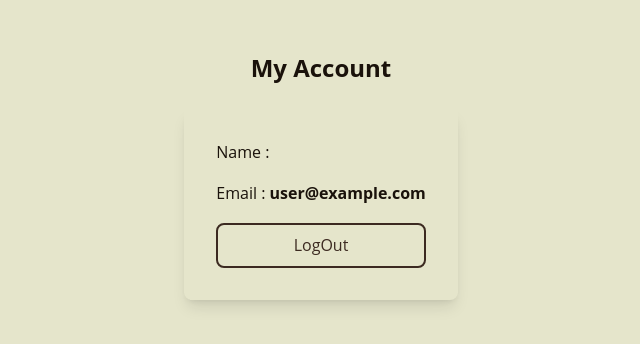
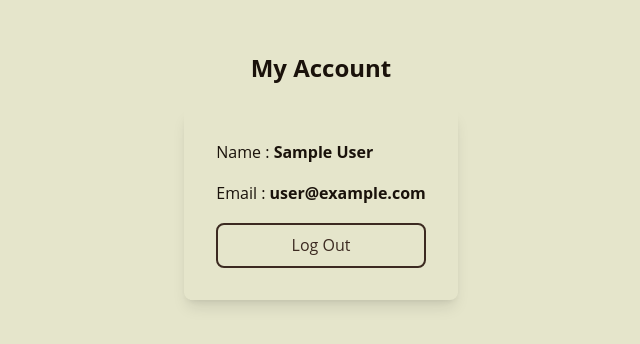
Before and after one commit to NehanZ/IN1621, a Next.js app in the folder React/in1621/: page /account in a window 1280 px wide. Shown: the part 212-556 px from the top of the page, without its empty margins (319-959 px from the left). Built offline with nearby package versions, Linux system fonts and the light colour scheme; no server answers; sample sign-in values are in the browser's storage.

Commit message:
auth done

```diff
--- a/React/in1621/src/app/api/auth/[...nextauth]/route.js
+++ b/React/in1621/src/app/api/auth/[...nextauth]/route.js
@@ -4,42 +4,44 @@ import  connectMongoDB  from "../../../../lib/mongodb";
 import User from "../../../../models/User";
 import bcrypt from "bcryptjs";
 
+export  const authOptions = {
 
-export  const authOptions = {
     providers : [
         CredentialProvider({
             name : "Credentials",
-            credentials : {},
+            credentials: {
+                email: { label: "Email", type: "text" },
+                password: { label: "Password", type: "password" }
+            },
 
             async authorize(credentials) {
                 const { email, password } = credentials;
 
                 try {
                     await connectMongoDB();
-                    const user = await User.findOne({ email});
+                    const user = await User.findOne({ email });
 
-                    if(!user) {
-                       console.log("User not found");
-                        return null;
+                    if (!user) {
+                        throw new Error("user_not_found");
                     }
 
                     const isPasswordCorrect = await bcrypt.compare(password, user.password);
-                    if(!isPasswordCorrect) {
-                       console.log("Invalid password");
-                        return null;
+                    if (!isPasswordCorrect) {
+                        throw new Error("invalid_password");
                     }
 
                     return {
                         id: user._id.toString(),
                         email: user.email,
-                        name: user.name || user.username || email.split("@")[0]
-                      };
+                        name: user.name || user.username || email.split("@")[0],
+                    };
 
                 } catch (error) {
-                    console.error("Error in authorize:", error);
-                    return null;
+                    console.error("Auth error:", error.message);
+                    throw new Error(error.message);
                 }
             }
+
         }),
     ],
     session : {
@@ -47,7 +49,7 @@ export  const authOptions = {
     },
     secret: process.env.NEXTAUTH_SECRET,
     pages : {
-        signIn : "/auth/signin",
+        signIn : "/auth/login",
         // signOut : "/auth/signout",
         // error : "/auth/error",
         // verifyRequest : "/auth/verify-request",
--- a/React/in1621/src/app/auth/login/page.tsx
+++ b/React/in1621/src/app/auth/login/page.tsx
@@ -1,4 +1,3 @@
-'use client';
 import LogInForm from "../../../components/auth/LogInForm"
 import { redirect } from "next/navigation";
 import { getServerSession } from "next-auth";
--- a/React/in1621/src/app/auth/register/page.tsx
+++ b/React/in1621/src/app/auth/register/page.tsx
@@ -1,4 +1,3 @@
-'use client';
 import RegisterForm from "../../../components/auth/RegisterForm";
 import { redirect } from "next/navigation";
 import { getServerSession } from "next-auth";
@@ -7,7 +6,7 @@ import { authOptions } from "../../api/auth/[...nextauth]/route";
 export default async function Register() {
     const session = await getServerSession(authOptions as any);
 
-    if (session) redirect("\account");
+    if (session) redirect("/account");
 
     return (
         <main>
--- a/React/in1621/src/components/auth/LogInForm.tsx
+++ b/React/in1621/src/components/auth/LogInForm.tsx
@@ -21,19 +21,26 @@ export default function LogInForm() {
                 password,
                 redirect: false,
                 callbackUrl: "/",
-            })
+            });
 
-            if (res.error) {
-                setError("Invalid email or password");
+            if (res?.error) {
+                let message = "Login failed.";
+                if (res.error === "user_not_found") {
+                    message = "User does not exist.";
+                } else if (res.error === "invalid_password") {
+                    message = "Incorrect password.";
+                }
+                alert(message); // or setError(message) to show in UI
                 return;
             }
 
-            router.replace("/")
+            router.replace("/");
         } catch (error) {
-            console.error("Error signing in:", error);
+            console.error("Login error:", error);
+            alert("Unexpected error occurred. Try again.");
         }
+    };
 
-    };
 
     return (
         <div className="flex flex-col items-center justify-center min-h-screen" style={{ backgroundColor: '#E5E5CB',marginTop: 0}}>
--- a/React/in1621/src/components/info/Account.jsx
+++ b/React/in1621/src/components/info/Account.jsx
@@ -1,34 +1,37 @@
 'use client';
-import { signOut } from "next-auth/react";
-import { useSession } from "next-auth/react";
+import { signOut, useSession } from "next-auth/react";
+import { useRouter } from "next/navigation";
+import { useEffect } from "react";
 
 export default function AccountDetails() {
+    const { data: session, status } = useSession();
+    const router = useRouter();
 
-    const { data: session } = useSession();
+    useEffect(() => {
+        if (status === "unauthenticated") {
+            router.replace("/auth/login");
+        }
+    }, [status, router]);
 
-    if (!session) {
-        if (typeof window !== "undefined") {
-            window.location.href = "/auth/login";
-        }
-        return null;
+    if (status === "loading") {
+        return <div className="text-center mt-10">Loading...</div>;
     }
 
     return (
         <div className="flex flex-col place-items-center h-screen justify-center">
-            <h1 className="text-2xl font-bold text-center ">My Account</h1>
+            <h1 className="text-2xl font-bold text-center">My Account</h1>
             <div className="shadow-lg p-8 bg-zince-300/10 flex flex-col gap-2 my-6 rounded-lg">
                 <div className="mb-2">
-                    Name : <span className="font-bold">{session?.user?.username}</span>
+                    Name : <span className="font-bold">{session?.user?.name}</span>
                 </div>
                 <div className="mb-2">
                     Email : <span className="font-bold">{session?.user?.email}</span>
                 </div>
                 <button
                     onClick={() => signOut()}
-                    type="submit"
                     className="w-full py-2 rounded-lg border-2 border-[#3C2A21] text-[#3C2A21] bg-transparent hover:bg-[#3C2A21] hover:text-[#E5E5CB] transition duration-200 cursor-pointer"
-                    >
-                    LogOut
+                >
+                    Log Out
                 </button>
             </div>
         </div>
--- a/React/in1621/src/models/user.js
+++ b/React/in1621/src/models/user.js
@@ -18,5 +18,7 @@ const userSchema = new mongoose.Schema(
     {timestamps: true,}
 );
 
+
+
 const User = mongoose.models?.User || mongoose.model("User", userSchema);
 export default User;
```
